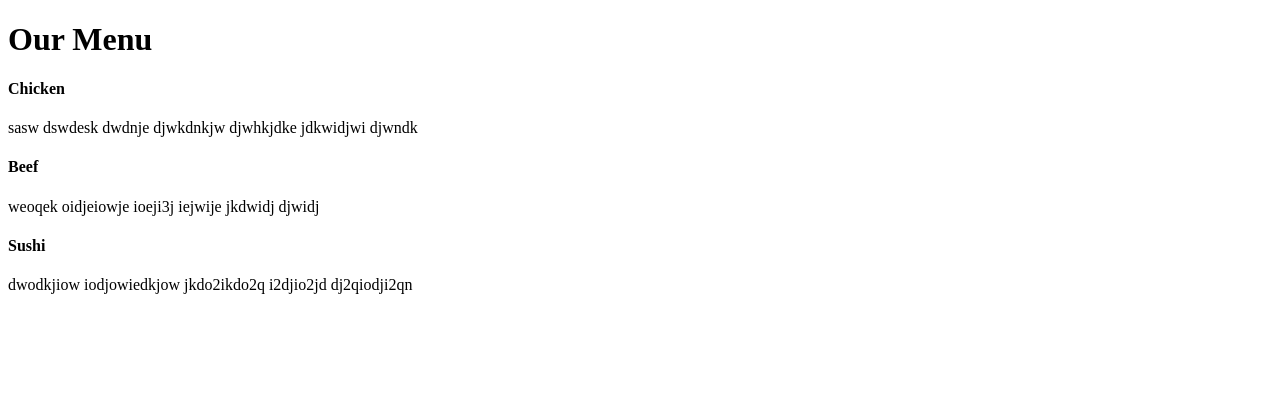
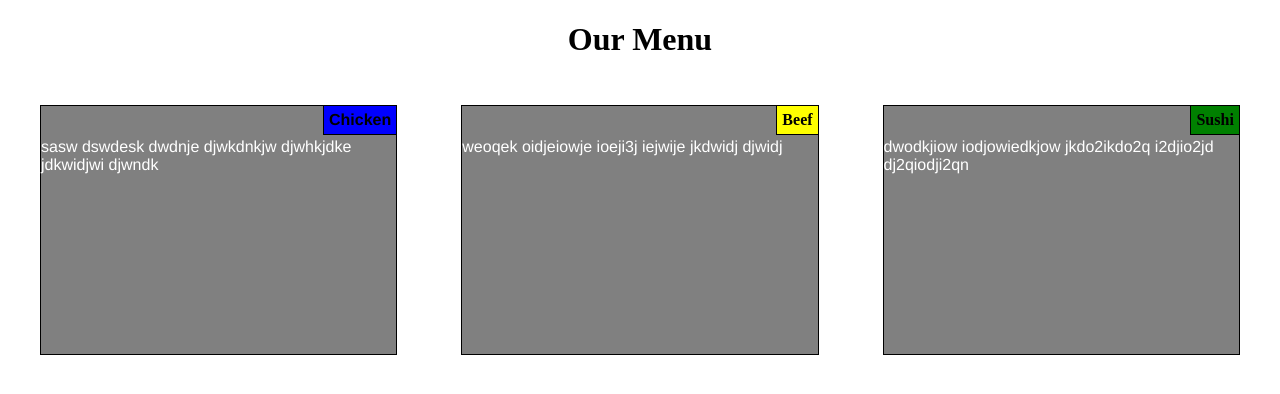
Before and after one commit to sana1508/coursera, a plain HTML site: page index.html in a window 1280 px wide. Drawn offline with Linux system fonts and the light colour scheme.

Commit message:
Update index.html

```diff
--- a/index.html
+++ b/index.html
@@ -4,7 +4,7 @@
 <meta charset="utf-8">
 <meta name="viewport" content="width=device-width, initial-scale=1">
 <title>Assignment for Module2 Solution </title>
-<link rel="stylesheet" href="eg1.css">
+<link rel="stylesheet" href="css.css">
 </head>
 <body>
 <h1>Our Menu</h1>
```
